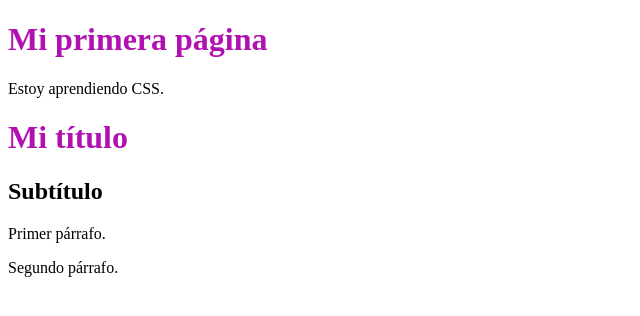
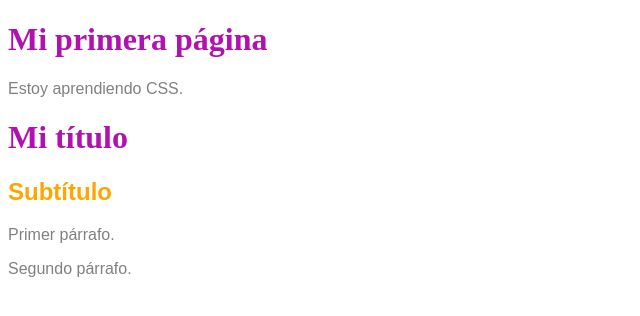
Before and after one commit to alzapiedillados2012-netizen/M-primer-CSS, a plain HTML site: page INDEX.HTML in a window 1280 px wide. Shown: the whole page, without its empty margins (0-640 px from the left). Drawn offline with Linux system fonts and the light colour scheme.

Commit message:
Agrego estilos CSS

```diff
--- a/INDEX.HTML
+++ b/INDEX.HTML
@@ -4,7 +4,7 @@
     <meta charset="UTF-8">
     <meta name="viewport" content="width=device-width, initial-scale=1.0">
     <title>MI PRIMER PÁGINA CON CSS</title>
-<link rel="stylesheet" href="style.css">
+<link rel="stylesheet" href="STYLE.CSS">
 </head>
 <body>
     <h1>Mi primera página</h1>
--- a/STYLE.CSS
+++ b/STYLE.CSS
@@ -3,3 +3,11 @@ color: rgb(177, 17, 177);
 font-size: 50 px
 font-family Arial, Helvetica, sans-serif;
 }
+p {
+    color: gray;
+    font-family: Arial, Helvetica, sans-serif;
+}
+h2 {
+    color: orange;
+    font-family: Arial, Helvetica, sans-serif;
+}
```
